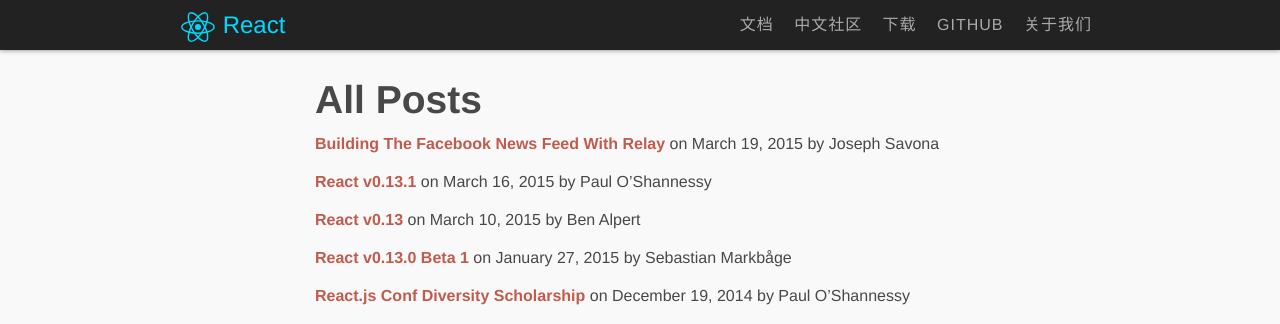
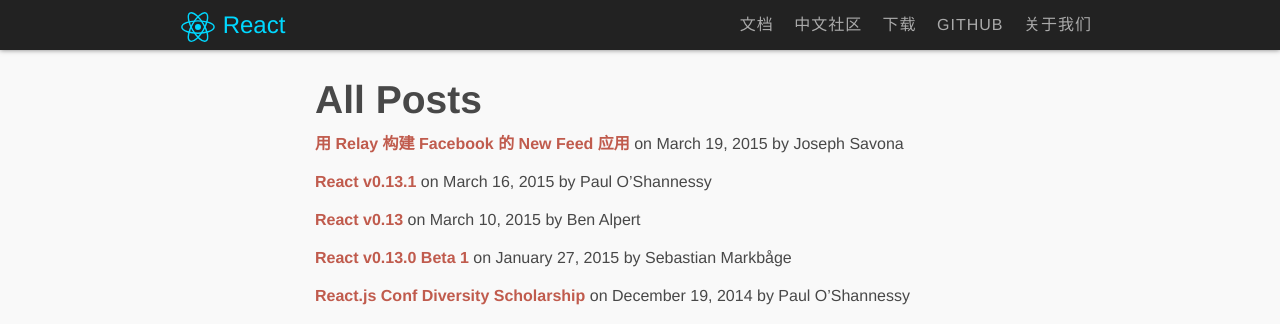
Before and after one commit to yaoshanliang/react-docs, a Jekyll site: the page built from zh/blog/all.html, in a window 1280 px wide and 900 px high. Shown: the top 324 px of the window. Built offline with Jekyll 4.4.1, drawn with Linux system fonts in a browser that asks for light colours; Markdown is read by kramdown in place of the engine named in the settings; comment, search, counter and statistics services are not loaded; part of the change alters nothing that is shown.

Commit message:
Update 2015-03-19-building-the-facebook-news-feed-with-relay.md

```diff
--- a/zh/_posts/2015-03-19-building-the-facebook-news-feed-with-relay.md
+++ b/zh/_posts/2015-03-19-building-the-facebook-news-feed-with-relay.md
@@ -1,32 +1,32 @@
 ---
-title: "Building The Facebook News Feed With Relay"
+title: "用 Relay 构建 Facebook 的 New Feed 应用"
 author: Joseph Savona
 ---
 
-At React.js Conf in January we gave a preview of Relay, a new framework for building data-driven applications in React. In this post we'll describe the process of creating a Relay application. This post assumes some familiarity with the concepts of Relay and GraphQL, so if you haven't already we recommend reading [our introductory blog post](http://facebook.github.io/react/blog/2015/02/20/introducing-relay-and-graphql.html) or watching [the conference talk](https://www.youtube.com/watch?v=9sc8Pyc51uU).
+在一月份的 React.js Conf 上，我们展示了一个 Relay 的预览版，它是一个新的在 React 中创建数据驱动应用的框架。这篇文章将会描述创建一个 Relay 应用的过程。这篇文章假设读者已经熟悉 Relay 和 GraphQL 的一些概念，因此如果你还不熟悉的话，建议先阅读[我们的简述博客](http://facebook.github.io/react/blog/2015/02/20/introducing-relay-and-graphql.html)或者观看[会议直播](https://www.youtube.com/watch?v=9sc8Pyc51uU)。
 
-We're working hard to prepare GraphQL and Relay for public release. In the meantime, we'll continue to provide information about what you can expect.
+我们为公开发布 GraphQL 和 Relay 而努力准备。与此同时，我们将会继续提供你期待的信息。
 
 <br/>
 
-## The Relay Architecture
+## Relay 架构
 
-The diagram below shows the main parts of the Relay architecture on the client and the server:
+下面的图片展示了在客户端和服务器端 Relay 架构的主要部分：
 
-<img src="/react/img/blog/relay-components/relay-architecture.png" alt="Relay Architecture" width="650" />
+<img src="http://facebook.github.io/react/img/blog/relay-components/relay-architecture.png" alt="Relay 架构" width="650" />
 
-The main pieces are as follows:
+主要部分如下：
 
-- Relay Components: React components annotated with declarative data descriptions.
-- Actions: Descriptions of how data should change in response to user actions.
-- Relay Store: A client-side data store that is fully managed by the framework.
-- Server: An HTTP server with GraphQL endpoints (one for reads, one for writes) that respond to GraphQL queries.
+- Relay components： 反应数据的 React 组件。
+- Actions： 当用户操作的时候，相应的数据应该如何改变的描述。
+- Relay Store： 一个客户端的完全被框架管理的数据存储器。
+- Server： 一个带有 GraphQL 终端的 HTTP 服务器（一个用于读，一个用于写），用于响应 GraphQL 查询。
 
-This post will focus on **Relay components** that describe encapsulated units of UI and their data dependencies. These components form the majority of a Relay application.
+这篇文章将会集中在 **Relay 组件** 上，描述 UI 封装单元以及它们的数据依赖。这些组件构成了 Relay 应用的主要部分。
 
 <br/>
 
-## A Relay Application
+## 一个 Relay 应用
 
 To see how components work and can be composed, let's implement a basic version of the Facebook News Feed in Relay. Our application will have two components: a `<NewsFeed>` that renders a list of `<Story>` items. We'll introduce the plain React version of each component first and then convert it to a Relay component. The goal is something like the following:
 
```
